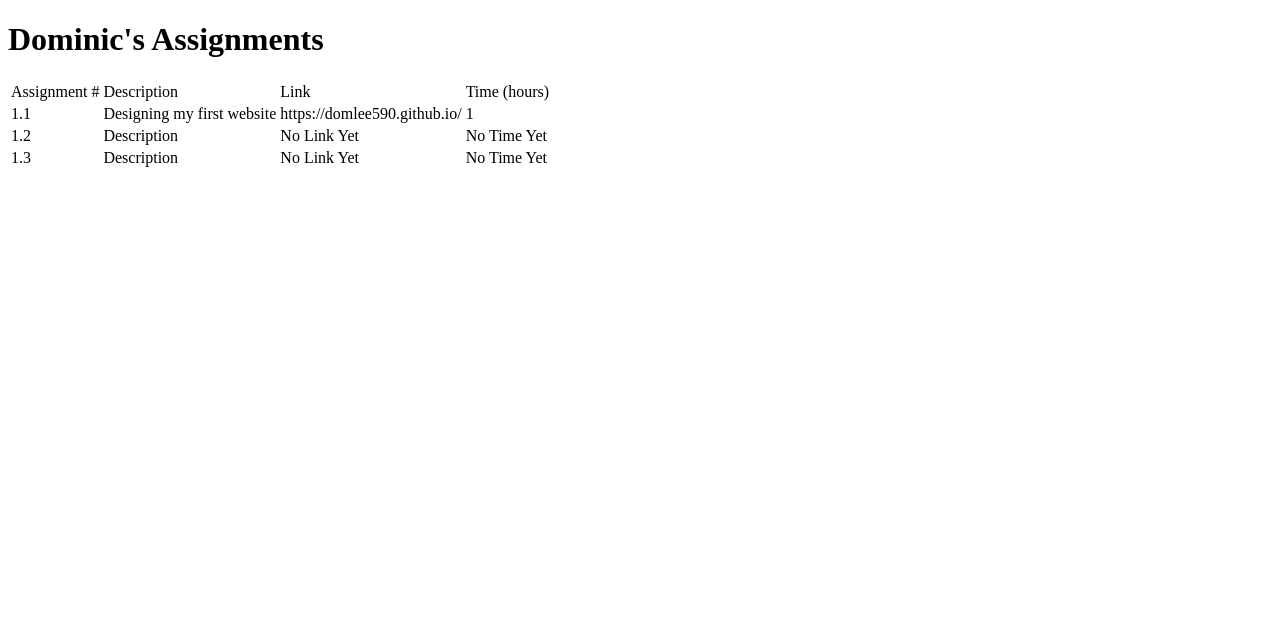
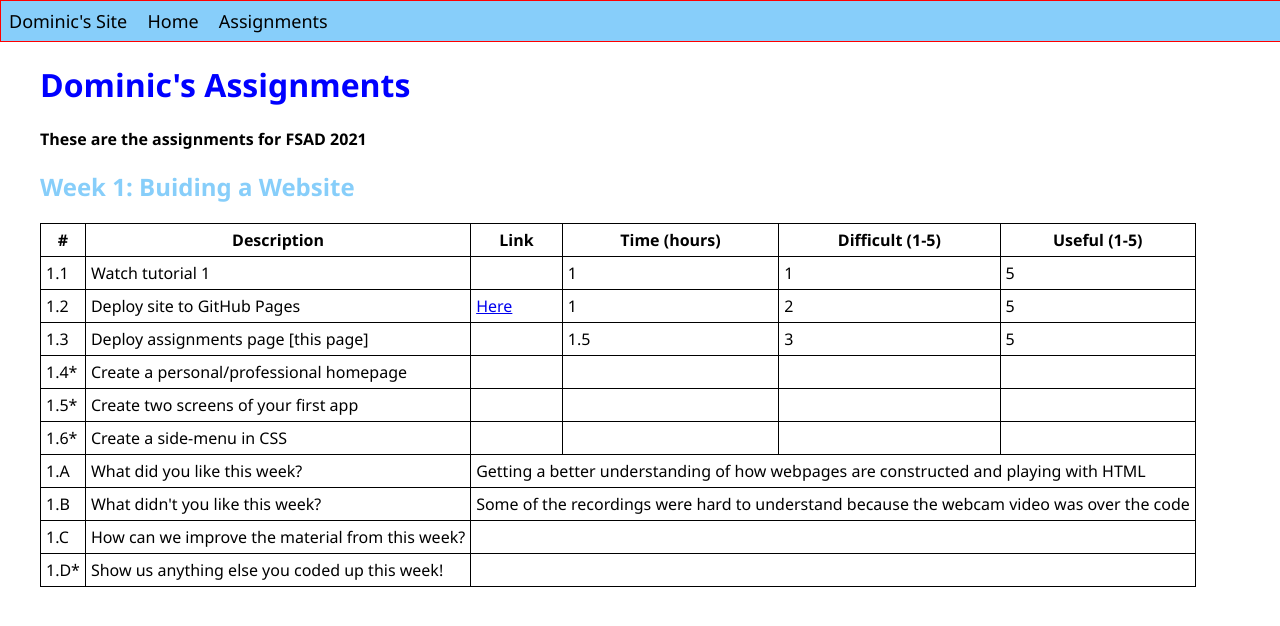
Before and after one commit to domlee590/domlee590.github.io, a plain HTML site: page assignments.html in a window 1280 px wide. Drawn offline with Linux system fonts and the light colour scheme.

Commit message:
Add files via upload

```diff
--- a/assignments.html
+++ b/assignments.html
@@ -3,43 +3,114 @@
 <html>
 	<head>
 		<title>Assignments</title>
+		<link rel="stylesheet" href="main.css"/>
 	</head>
 
 	<body>
+		<div class="menu">
+			<div class="menu-item">Dominic's Site</div>
+			<div class="menu-item">Home</div>
+			<div class="menu-item">
+				Assignments
+				<div class="dropdown">
+					<div class="dropdown-item">Item 1</div>
+				</div>
+			</div>
+		</div>
+
+		<div class="container">
 			<h1>Dominic's Assignments</h1>
+			<p>These are the assignments for FSAD 2021</p>
+			<h2>Week 1: Buiding a Website</h2>
 
-		<table style="border:1px">
+			<table>
 				<thead>
 					<tr>
-					<td>Assignment #</td>
-					<td>Description</td>
-					<td>Link</td>
-					<td>Time (hours)</td>
+						<th>#</th>
+						<th>Description</th>
+						<th>Link</th>
+						<th>Time (hours)</th>
+						<th>Difficult (1-5)</th>
+						<th>Useful (1-5)</th>
 					</tr>
 				</thead>
 
 				<tbody>
 					<tr>
 						<td>1.1</td>
-					<td>Designing my first website</td>
-					<td>https://domlee590.github.io/</td>
+						<td>Watch tutorial 1</td>
+						<td></td>
 						<td>1</td>
+						<td>1</td>
+						<td>5</td>
 					</tr>
 					<tr>
 						<td>1.2</td>
-					<td>Description</td>
-					<td>No Link Yet</td>
-					<td>No Time Yet</td>
+						<td>Deploy site to GitHub Pages</td>
+						<td>
+							<a href="https://domlee590.github.io/">Here</a>
+						</td>
+						<td>1</td>
+						<td>2</td>
+						<td>5</td>
 					</tr>
 					<tr>
 						<td>1.3</td>
-					<td>Description</td>
-					<td>No Link Yet</td>
-					<td>No Time Yet</td>
+						<td>Deploy assignments page [this page]</td>
+						<td></td>
+						<td>1.5</td>
+						<td>3</td>
+						<td>5</td>
+					</tr>
+					<tr>
+						<td>1.4*</td>
+						<td>Create a personal/professional homepage</td>
+						<td></td>
+						<td></td>
+						<td></td>
+						<td></td>
+					</tr>
+					<tr>
+						<td>1.5*</td>
+						<td>Create two screens of your first app</td>
+						<td></td>
+						<td></td>
+						<td></td>
+						<td></td>
+					</tr>
+					<tr>
+						<td>1.6*</td>
+						<td>Create a side-menu in CSS</td>
+						<td></td>
+						<td></td>
+						<td></td>
+						<td></td>
+					</tr>
+					<tr>
+						<td>1.A</td>
+						<td>What did you like this week?</td>
+						<td colspan="4">Getting a better understanding of how webpages are constructed and playing with HTML</td>
+					</tr>
+					<tr>
+						<td>1.B</td>
+						<td>What didn't you like this week?</td>
+						<td colspan="4">Some of the recordings were hard to understand because the webcam video was over the code</td>
+					</tr>
+					<tr>
+						<td>1.C</td>
+						<td>How can we improve the material from this week?</td>
+						<td colspan="4"></td>
+					</tr>
+					<tr>
+						<td>1.D*</td>
+						<td>Show us anything else you coded up this week!</td>
+						<td colspan="4"></td>
 					</tr>
 				</tbody>
 			</table>
 
+		</div>
+
 	</body>
 
 </html>
--- /dev/null
+++ b/main.css
@@ -0,0 +1,73 @@
+body {
+    margin: 0px;
+}
+
+h1 {
+    color: blue;
+    font-family: 'Segoe UI', Tahoma, Geneva, Verdana, sans-serif;
+}
+
+h2 {
+    color: lightskyblue;
+    font-family: 'Segoe UI', Tahoma, Geneva, Verdana, sans-serif;
+}
+
+p {
+    font-family: 'Segoe UI', Tahoma, Geneva, Verdana, sans-serif;
+    font-weight: bold;
+}
+
+table, td, th {
+    font-family: 'Segoe UI', Tahoma, Geneva, Verdana, sans-serif;
+    border: 1px solid black;
+    border-collapse: collapse;
+    padding: 5px;
+}
+
+.menu {
+    font-family: 'Segoe UI', Tahoma, Geneva, Verdana, sans-serif;
+    width: 100%;
+    background-color: lightskyblue;
+    border: 1px solid red;
+}
+
+.menu-item {
+    display: inline-block;
+    padding: 8px;
+    font-size: 18px;
+}
+
+    .menu-item:hover {
+        background-color: lightskyblue;
+        cursor: pointer;
+    }
+
+.container {
+    margin: 0 auto;
+    max-width: 1200px;
+}
+
+.outside {
+    height: 50px;
+    width: 200px;
+    background-color: red;
+    position: relative;
+    top: 0;
+}
+
+.dropdown {
+    display: none;
+}
+
+.menu-item:hover .dropdown {
+    display: block;
+    height: 25px;
+    width: 100px;
+    background-color: lightsteelblue;
+    position: absolute;
+    top: 40px;
+}
+
+.dropdown-item:hover {
+    background-color: cadetblue;
+}
```
Lines whose indentation alone changed are shown as unchanged.
